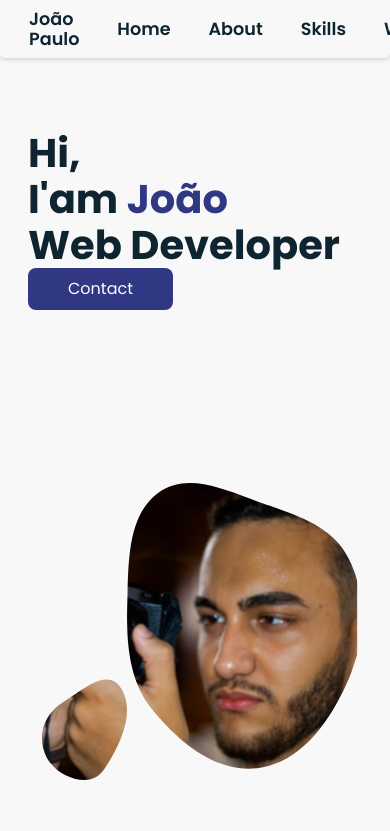
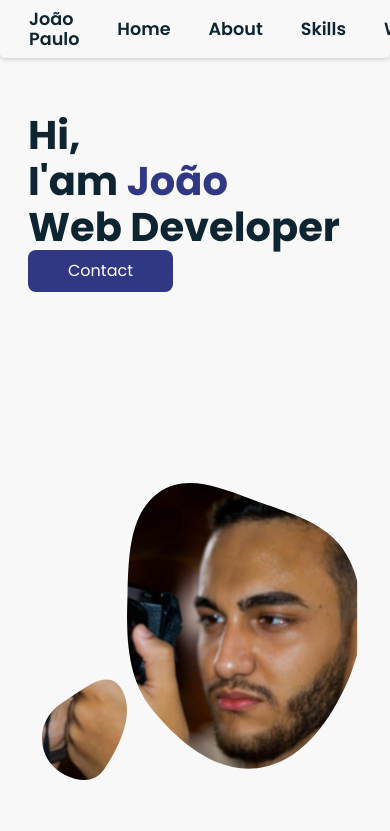
Before and after one commit to joaopmazzo/portifolio, a Vue app: page / in a window 390 px wide. Shown: the top 831 px of the page. Built offline with nearby package versions, Linux system fonts and the light colour scheme; some icons are missing.

Commit message:
Change the margin on top for test in Xiaomi mi 9 se

```diff
--- a/src/components/main/Main.vue
+++ b/src/components/main/Main.vue
@@ -145,7 +145,7 @@ export default {
 
 @media screen and (max-width: 412px) {
   .home-text {
-    margin-top: 0.5rem;
+    margin-top: -1rem;
   }
 }
 </style>
```
